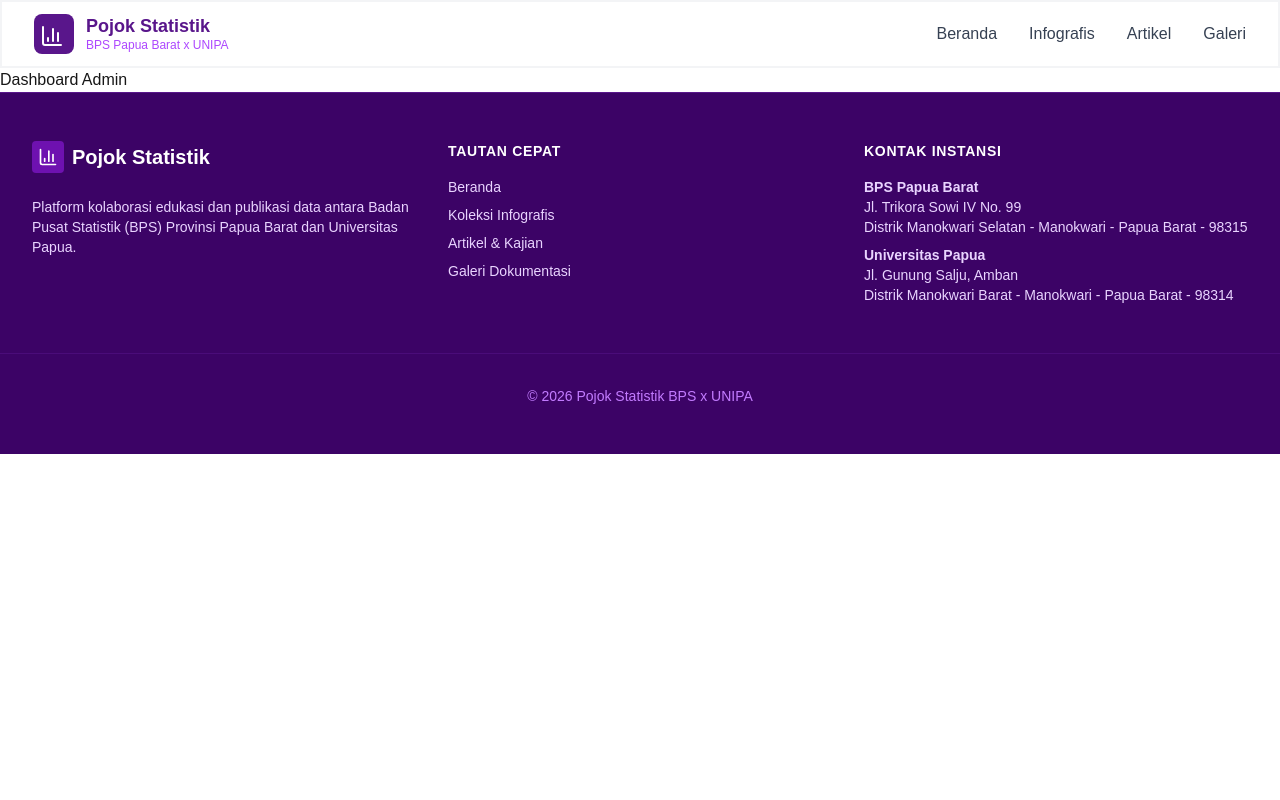
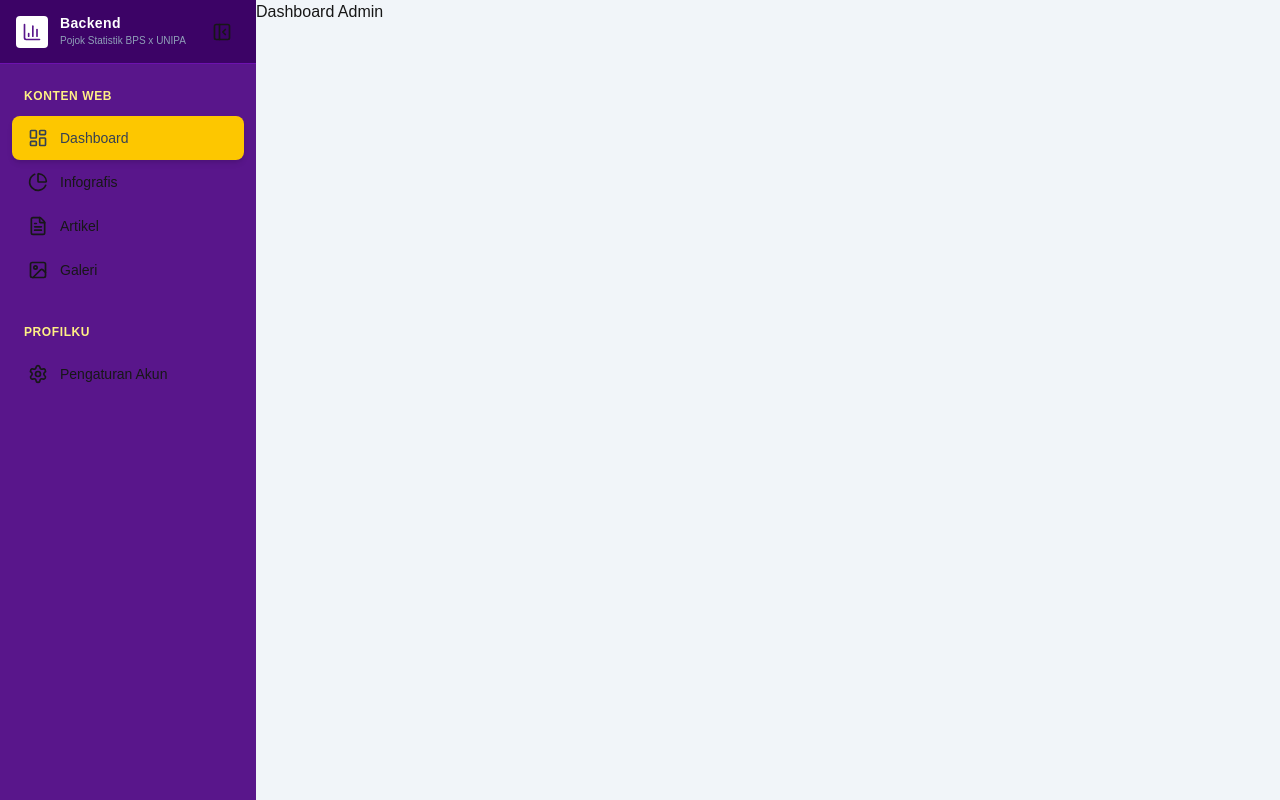
Before and after one commit to AlfianAwangga/Web-Pojok-Statistik-UNIPA, a Next.js app: page /admin/dashboard in a window 1280 px wide. Built offline with nearby package versions, Linux system fonts and the light colour scheme.

Commit message:
navbar admin

```diff
--- a/app/admin/layout.tsx
+++ b/app/admin/layout.tsx
@@ -2,6 +2,7 @@ import Navbar from "@/components/layout/navbar";
 import "@/app/globals.css";
 import Footer from "@/components/layout/footer";
 import ScrollToTop from "@/components/ui/scroll-to-top";
+import NavbarAdmin from "@/components/layout/navbar-admin";
 
 export default function AdminLayout({
   children,
@@ -9,11 +10,10 @@ export default function AdminLayout({
   children: React.ReactNode;
 }>) {
   return (
-    <div>
-      <Navbar />
+    <div className="min-h-screen flex bg-slate-100 font-sans">
+      <NavbarAdmin />
       <main>{children}</main>
       <ScrollToTop />
-      <Footer />
     </div>
   );
 }
--- /dev/null
+++ b/components/layout/navbar-admin.tsx
@@ -0,0 +1,164 @@
+"use client";
+
+import { useEffect, useState } from "react";
+import {
+  FileText,
+  GraduationCap,
+  ImageIcon,
+  LayoutDashboard,
+  PieChart,
+  Settings,
+  PanelLeftClose,
+  PanelLeftOpen,
+  BarChart,
+  BarChart3,
+} from "lucide-react";
+import Link from "next/link";
+import { usePathname } from "next/navigation";
+
+export default function NavbarAdmin() {
+  const pathname = usePathname();
+  const [isCollapsed, setIsCollapsed] = useState(false);
+
+  useEffect(() => {
+    const handleResize = () => {
+      if (window.innerWidth < 768) {
+        setIsCollapsed(true); // mobile auto kecil
+      } else {
+        setIsCollapsed(false); // desktop normal
+      }
+    };
+
+    handleResize(); // jalankan saat pertama kali render
+    window.addEventListener("resize", handleResize);
+
+    return () => {
+      window.removeEventListener("resize", handleResize);
+    };
+  }, []);
+
+  const menuItems = [
+    {
+      name: "Dashboard",
+      href: "/admin/dashboard",
+      icon: LayoutDashboard,
+    },
+    {
+      name: "Infografis",
+      href: "#",
+      icon: PieChart,
+    },
+    {
+      name: "Artikel",
+      href: "#",
+      icon: FileText,
+    },
+    {
+      name: "Galeri",
+      href: "#",
+      icon: ImageIcon,
+    },
+  ];
+
+  return (
+    <aside
+      className={`
+        ${isCollapsed ? "w-20" : "w-64"}
+        bg-purple-900 flex flex-col h-screen sticky top-0
+        transition-all duration-300
+      `}
+    >
+      {/* Brand Area */}
+      <div
+        className={`
+    h-16 border-b border-purple-800 bg-purple-950
+    flex items-center
+    ${isCollapsed ? "justify-center px-2" : "justify-between px-4"}
+  `}
+      >
+        {/* Logo + Title */}
+        {!isCollapsed && (
+          <div className="flex items-center overflow-hidden">
+            <div className="bg-white p-1.5 rounded shrink-0">
+              <BarChart3 className="w-5 h-5 text-purple-900" />
+            </div>
+
+            <div className="ml-3">
+              <h1 className="font-bold text-white tracking-wide text-sm leading-tight">
+                Backend
+              </h1>
+              <p className="text-[10px] text-slate-400">
+                Pojok Statistik BPS x UNIPA
+              </p>
+            </div>
+          </div>
+        )}
+
+        {/* Toggle Button */}
+        <button
+          onClick={() => setIsCollapsed(!isCollapsed)}
+          className="p-2 rounded-lg hover:bg-purple-800 transition shrink-0"
+        >
+          {isCollapsed ? (
+            <PanelLeftOpen className="w-5 h-5" />
+          ) : (
+            <PanelLeftClose className="w-5 h-5" />
+          )}
+        </button>
+      </div>
+
+      {/* Menu Items */}
+      <div className="flex-1 overflow-y-auto py-6 px-3 space-y-2">
+        {!isCollapsed && (
+          <p className="px-3 text-xs font-bold text-yellow-200 uppercase tracking-wider mb-3">
+            KONTEN WEB
+          </p>
+        )}
+
+        <div className="flex flex-col text-sm font-medium">
+          {menuItems.map((item) => {
+            const Icon = item.icon;
+            const isActive = pathname === item.href;
+
+            return (
+              <Link
+                key={item.name}
+                href={item.href}
+                className={`
+                  flex items-center
+                  ${isCollapsed ? "justify-center px-2 py-3" : "gap-3 px-4 py-3"}
+                  rounded-lg transition-all
+                  ${
+                    isActive
+                      ? "bg-yellow-400 text-gray-700 shadow-md"
+                      : "hover:bg-purple-800 hover:text-white"
+                  }
+                `}
+              >
+                <Icon className="w-5 h-5 shrink-0" />
+                {!isCollapsed && <span>{item.name}</span>}
+              </Link>
+            );
+          })}
+        </div>
+
+        {!isCollapsed && (
+          <p className="px-3 text-xs font-bold text-yellow-200 uppercase tracking-wider mb-3 mt-8">
+            Profilku
+          </p>
+        )}
+
+        <button
+          className={`
+            w-full flex items-center rounded-lg text-sm font-medium
+            hover:bg-purple-800 hover:text-white transition-all
+            ${isCollapsed ? "justify-center px-2 py-3" : "px-4 py-3 gap-3"}
+          `}
+        >
+          <Settings className="w-5 h-5 shrink-0" />
+          {!isCollapsed && <span>Pengaturan Akun</span>}
+        </button>
+      </div>
+    </aside>
+  );
+}
--- a/components/layout/navbar.tsx
+++ b/components/layout/navbar.tsx
@@ -2,9 +2,32 @@
 
 import { useState } from "react";
 import { BarChart3, X, Menu } from "lucide-react";
+import { usePathname } from "next/navigation";
+import Link from "next/link";
 
 export default function Navbar() {
   const [isMenuOpen, setIsMenuOpen] = useState(false);
+
+  const pathname = usePathname();
+
+  const menuItems = [
+    {
+      name: "Beranda",
+      href: "/",
+    },
+    {
+      name: "Infografis",
+      href: "/infografis",
+    },
+    {
+      name: "Artikel",
+      href: "/artikel",
+    },
+    {
+      name: "Galeri",
+      href: "/galeri",
+    },
+  ];
 
   return (
     <nav className="bg-white text-gray-700 sticky top-0 z-50 border-2 border-gray-100">
@@ -24,35 +47,32 @@ export default function Navbar() {
           </div>
 
           {/* Desktop Menu */}
-          <div className="hidden md:flex space-x-8">
-            <a href="/" className="hover:text-yellow-400 transition-colors">
-              Beranda
-            </a>
-            <a
-              href="/infografis"
-              className="hover:text-yellow-400 transition-colors"
-            >
-              Infografis
-            </a>
-            <a
-              href="/artikel"
-              className="hover:text-yellow-400 transition-colors"
-            >
-              Artikel
-            </a>
-            <a
-              href="/galeri"
-              className="hover:text-yellow-400 transition-colors"
-            >
-              Galeri
-            </a>
+          <div className="hidden md:flex">
+            {menuItems.map((item) => {
+              const isActive = pathname === item.href;
+
+              return (
+                <Link
+                  key={item.name}
+                  href={item.href}
+                  className={`flex items-center gap-3 px-8 py-3 rounded-lg transition-all
+              ${
+                isActive
+                  ? "text-yellow-400"
+                  : "hover:bg-gray-50 hover:text-yellow-400"
+              }`}
+                >
+                  <span>{item.name}</span>
+                </Link>
+              );
+            })}
           </div>
 
           {/* Mobile Menu Button */}
           <div className="md:hidden flex items-center">
             <button
               onClick={() => setIsMenuOpen(!isMenuOpen)}
-              className="text-white hover:text-yellow-400"
+              className="text-purple-900 hover:text-yellow-400"
             >
               {isMenuOpen ? (
                 <X className="w-6 h-6" />
@@ -66,31 +86,25 @@ export default function Navbar() {
 
       {/* Mobile Menu Dropdown */}
       {isMenuOpen && (
-        <div className="md:hidden bg-purple-800 px-2 pt-2 pb-3 space-y-1 sm:px-3">
-          <a
-            href="/"
-            className="block px-3 py-2 rounded-md hover:bg-purple-700 hover:text-yellow-400"
-          >
-            Beranda
-          </a>
-          <a
-            href="/infografis"
-            className="block px-3 py-2 rounded-md hover:bg-purple-700 hover:text-yellow-400"
-          >
-            Infografis
-          </a>
-          <a
-            href="/artikel"
-            className="block px-3 py-2 rounded-md hover:bg-purple-700 hover:text-yellow-400"
-          >
-            Artikel
-          </a>
-          <a
-            href="#galeri"
-            className="block px-3 py-2 rounded-md hover:bg-purple-700 hover:text-yellow-400"
-          >
-            Galeri
-          </a>
+        <div className="md:hidden px-2 pt-2 pb-3 space-y-1 sm:px-3">
+          {menuItems.map((item) => {
+            const isActive = pathname === item.href;
+
+            return (
+              <Link
+                key={item.name}
+                href={item.href}
+                className={`flex items-center gap-3 px-8 py-3 rounded-lg border-b-2 border-gray-100 transition-all
+              ${
+                isActive
+                  ? "text-yellow-400"
+                  : "hover:bg-purple-50 hover:text-yellow-400"
+              }`}
+              >
+                <span>{item.name}</span>
+              </Link>
+            );
+          })}
         </div>
       )}
     </nav>
```
